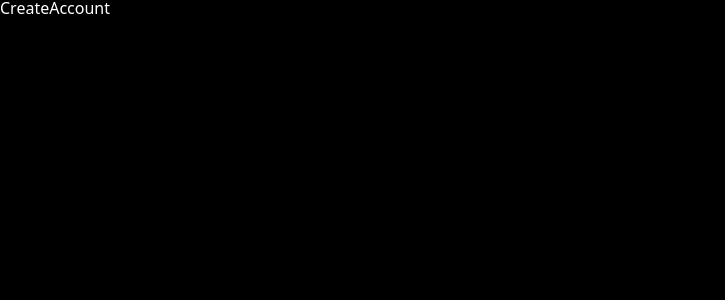
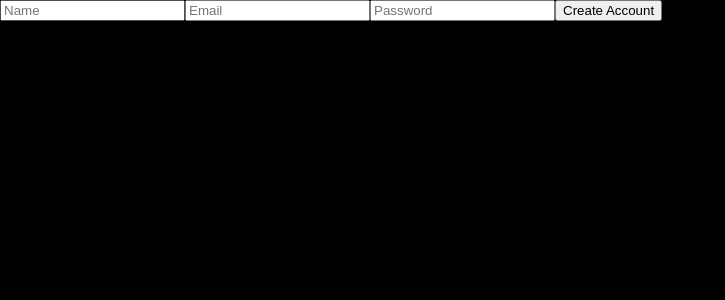
Before and after one commit to bohyeon7/twitter-reloaded, a React (Vite) app: page /create-account in a window 1280 px wide. Shown: the top 300 px of the page, without its empty margins (0-725 px from the left). Built offline with nearby package versions, Linux system fonts and the light colour scheme.

Commit message:
계정생성 form 추가

```diff
--- a/src/routes/create-accout.tsx
+++ b/src/routes/create-accout.tsx
@@ -1,7 +1,62 @@
+import React, { useState } from "react";
+import styled from "styled-components"
+
+const Wrapper = styled.div``;
+
+const Form = styled.form``;
+
+const Input = styled.input``;
+
 export default function CreateAccount() {
+  const [isLoading, setLoading] = useState(false);
+  const [name, setName] = useState("");
+  const [email, setEamil] = useState("");
+  const [password, setPassword] = useState("");
+
+  const onChange = (e: React.ChangeEvent<HTMLInputElement>) => {
+    const { target: { name, value } } = e;
+    if (name === "name") {
+      setName(value);
+    } else if (name === "email") {
+      setEamil(value);
+    } else if (name === "password") {
+      setPassword(value);
+    }
+  };
+
+  const onSubmit = (e: React.FormEvent<HTMLFormElement>) => {
+    e.preventDefault();
+    console.log(name, email, password);
+
+  }
+
   return (
-    <>
-      <h1>CreateAccount</h1>
-    </>
+    <Wrapper>
+      <Form onSubmit={onSubmit}>
+        <Input
+          onChange={onChange}
+          name="name"
+          value={name}
+          placeholder="Name"
+          type="text"
+          required />
+        <Input
+          onChange={onChange}
+          name="email"
+          value={email}
+          placeholder="Email"
+          type="email"
+          required />
+        <Input
+          onChange={onChange}
+          name="password"
+          value={password}
+          placeholder="Password"
+          type="password"
+          required
+        />
+        <Input type="submit" value="Create Account" />
+      </Form>
+    </Wrapper>
   )
 }
```
